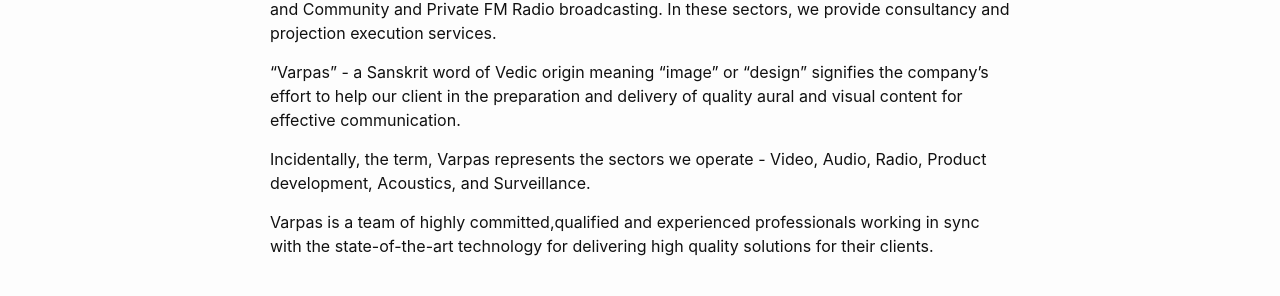
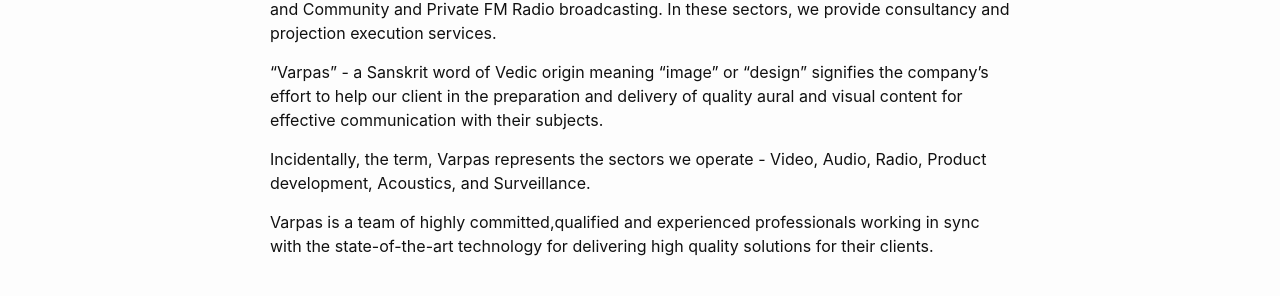
Before and after one commit to VarpasMedia/VarpasMedia.github.io, a Jekyll site: the page built from index.md, in a window 1280 px wide. Shown: the part 119-415 px from the top of the page. Built offline with Jekyll 4.4.1, drawn with Linux system fonts in a browser that asks for light colours.

Commit message:
Update home.html

```diff
--- a/_layouts/home.html
+++ b/_layouts/home.html
@@ -12,7 +12,7 @@ layout: default
           In these sectors, we provide consultancy and projection execution services.</p>
 
   <p>“Varpas” - a Sanskrit word of Vedic origin meaning “image”  or “design” signifies the company’s effort to
-    help our client in the preparation and delivery of quality aural and visual content for effective communication.</p>
+    help our client in the preparation and delivery of quality aural and visual content for effective communication with their subjects.</p>
 
   <p>Incidentally, the term, Varpas represents the sectors we operate - Video, Audio, Radio, Product development,
     Acoustics, and Surveillance.</p>
```
